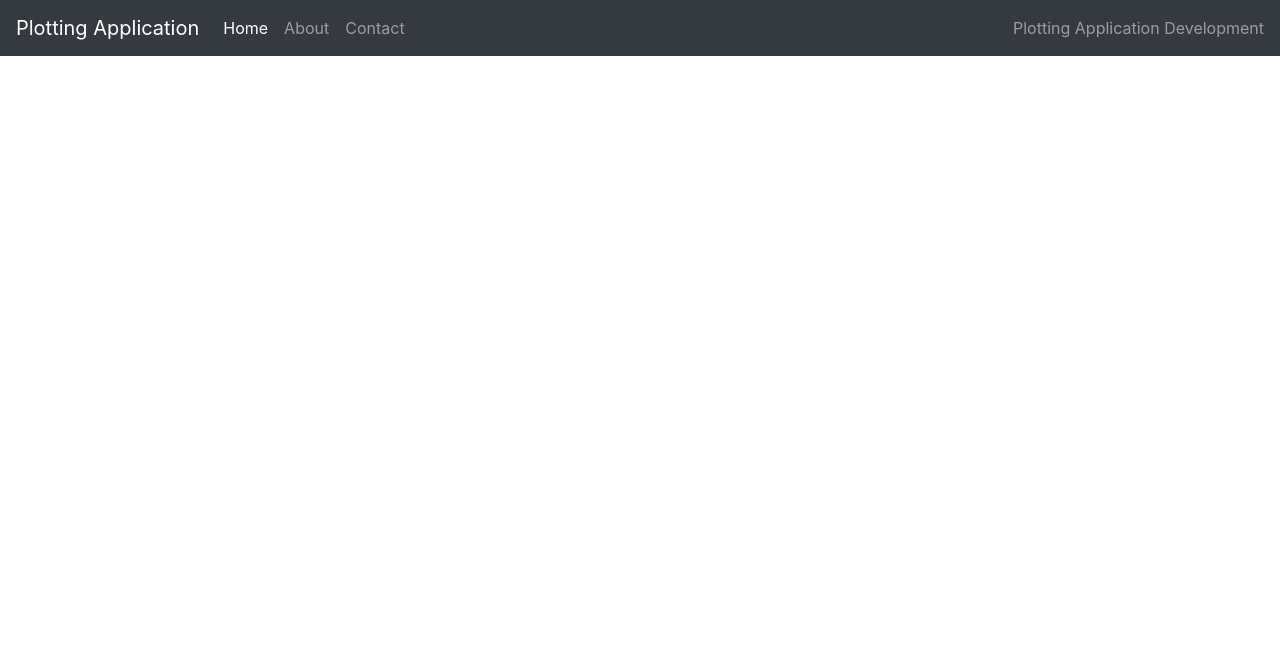
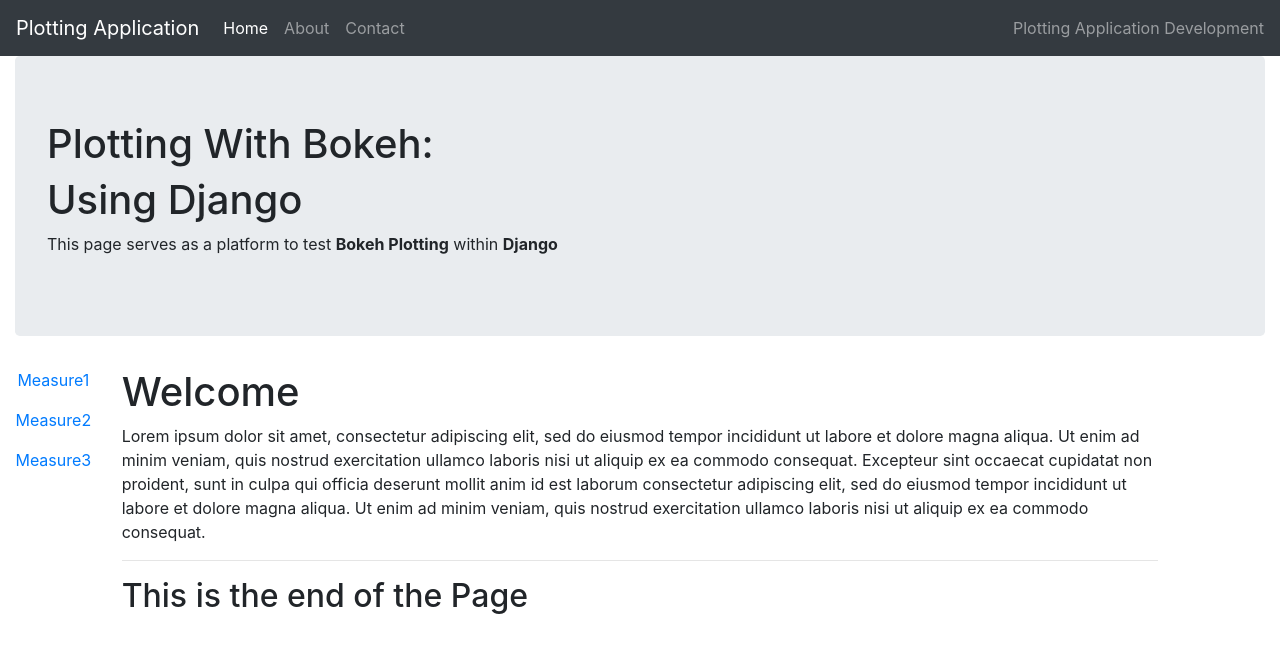
Before and after one commit to tlkeyes/Plotting_App, a Django app: page / in a window 1280 px wide. Shown: the top 653 px of the page. Run offline with Django 3.2, Linux system fonts and the light colour scheme; some libraries are stand-ins or nearby versions.

```diff
--- a/src/Plotting_App/Plots/templates/Plots/about.html
+++ b/src/Plotting_App/Plots/templates/Plots/about.html
@@ -1,3 +1,7 @@
 {% extends 'Plots/base.html' %}
 
-<h2>Not Much Going on Here in the About Page...<h2>
+{% block content %}
+<h1>What is this all about?!?</h1>
+<p>Lorem ipsum dolor sit amet, consectetur adipiscing elit. Etiam lacus erat, suscipit ac molestie sed, pulvinar at odio. Aliquam mauris turpis, ullamcorper et lorem eu, venenatis ullamcorper magna. Proin convallis laoreet mi, a faucibus nisl condimentum et. Curabitur dignissim aliquam erat, vitae scelerisque odio tincidunt id. Vivamus sed dui euismod mi vehicula dictum a at elit. In hac habitasse platea dictumst. Sed sit amet mattis augue. Donec turpis sapien, cursus sed enim et, rutrum vulputate leo. Vivamus lobortis porttitor orci, sit amet feugiat purus. Maecenas a condimentum nibh, et pellentesque velit. Phasellus cursus, tellus a auctor ultrices, velit risus varius mauris, sit amet pharetra erat ex nec lacus. Mauris nibh velit, consequat ac elit eu, semper lobortis odio. Sed nulla est, sollicitudin eu vulputate vel, sodales vel lorem. Nunc nec posuere sem. Fusce accumsan justo vitae fermentum feugiat.
+Nullam fringilla mauris ut dolor ultricies varius eu et justo. Nullam vulputate venenatis ante, a vestibulum erat vehicula at. Vestibulum quis ex enim. Etiam vel nunc feugiat, rhoncus eros et, faucibus tellus. Donec quis nisl ac leo euismod euismod lacinia vel nibh. Sed laoreet nunc porttitor, sagittis libero ut, egestas nulla. Pellentesque ut tellus quam. Donec ultrices sed erat a euismod. Etiam elementum arcu sed euismod imperdiet. Morbi in turpis ac lorem sagittis tempor eget non nisi. Ut commodo nibh quis lacus fringilla, nec consectetur nulla ornare.</p>
+{% endblock content %}
--- a/src/Plotting_App/Plots/templates/Plots/base.html
+++ b/src/Plotting_App/Plots/templates/Plots/base.html
@@ -8,17 +8,46 @@
     <!-- Bootstrap CSS -->
     <link rel="stylesheet" href="https://stackpath.bootstrapcdn.com/bootstrap/4.3.1/css/bootstrap.min.css" integrity="sha384-ggOyR0iXCbMQv3Xipma34MD+dH/1fQ784/j6cY/iJTQUOhcWr7x9JvoRxT2MZw1T" crossorigin="anonymous">
 
+    <!-- Custom CSS -->
+    <link rel="stylesheet" type="text/css" href="style.css">
+
     {% if title %}
         <title>Plotting App - {{ title }}</title>
     {% else %}
-        <title>Plotting App</title>
+        <title>Plot</title>
     {% endif %}
 
   </head>
-  <body>
   {% include 'Plots/navbar.html' %}
-    {% block content %}
-    {% endblock content %}
+
+  <body id="myPage" data-spy="scroll" data-target=".navbar" data-offset="60">
+  <div class="container-fluid text-center">
+      <div class="jumbotron text-left">
+        <h1>Plotting With Bokeh:</h1>
+        <h1>Using Django</h1>
+        <p>This page serves as a platform to test <b>Bokeh Plotting</b> within <b>Django</b></p>
+      </div>
+    </div>
+
+  <!-- Include Navbar into Base Page -->
+
+
+  <!-- Template Content into Base Page -->
+  <div class="container-fluid text-center">
+      <div class="row content">
+        <div class="col-sm-1 sidenav rcorners">
+          <p><a href="#">Measure1</a></p>
+          <p><a href="#">Measure2</a></p>
+          <p><a href="#">Measure3</a></p>
+        </div>
+        <div class="col-sm-10 text-left">
+          {% block content %}
+          {% endblock content%}
+          <hr>
+          <h2>This is the end of the Page</h2>
+        </div>
+      </div>
+    </div>
 
     <!-- Optional JavaScript -->
     <!-- jQuery first, then Popper.js, then Bootstrap JS -->
--- /dev/null
+++ b/src/Plotting_App/Plots/templates/Plots/home.html
@@ -0,0 +1,6 @@
+{% extends 'Plots/base.html' %}
+
+{% block content %}
+<h1>Welcome</h1>
+<p>Lorem ipsum dolor sit amet, consectetur adipiscing elit, sed do eiusmod tempor incididunt ut labore et dolore magna aliqua. Ut enim ad minim veniam, quis nostrud exercitation ullamco laboris nisi ut aliquip ex ea commodo consequat. Excepteur sint occaecat cupidatat non proident, sunt in culpa qui officia deserunt mollit anim id est laborum consectetur adipiscing elit, sed do eiusmod tempor incididunt ut labore et dolore magna aliqua. Ut enim ad minim veniam, quis nostrud exercitation ullamco laboris nisi ut aliquip ex ea commodo consequat.</p>
+{% endblock content %}
--- /dev/null
+++ b/src/Plotting_App/Plots/templates/Plots/style.css
@@ -0,0 +1,4 @@
+#rcorners {
+    border: 2px solid gray;
+    border-radius: 8px
+}
--- a/src/Plotting_App/Plots/views.py
+++ b/src/Plotting_App/Plots/views.py
@@ -6,7 +6,7 @@ def home_view(request):
     context = {
         'title': 'Home'
     }
-    return render(request, 'Plots/base.html', context)
+    return render(request, 'Plots/home.html', context)
 
 def about_view(request):
     context = {
```
